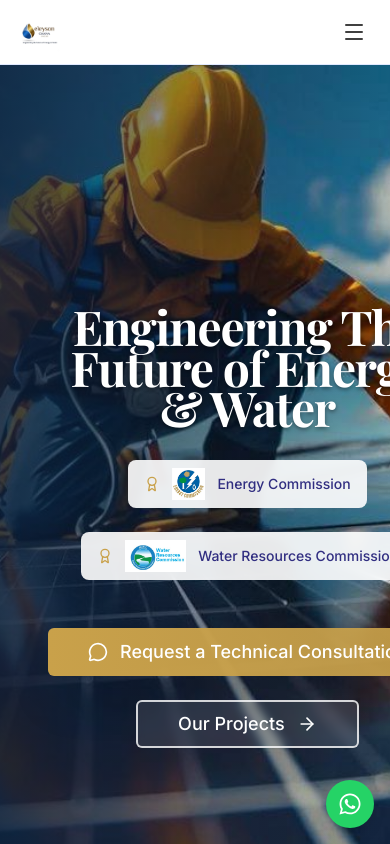
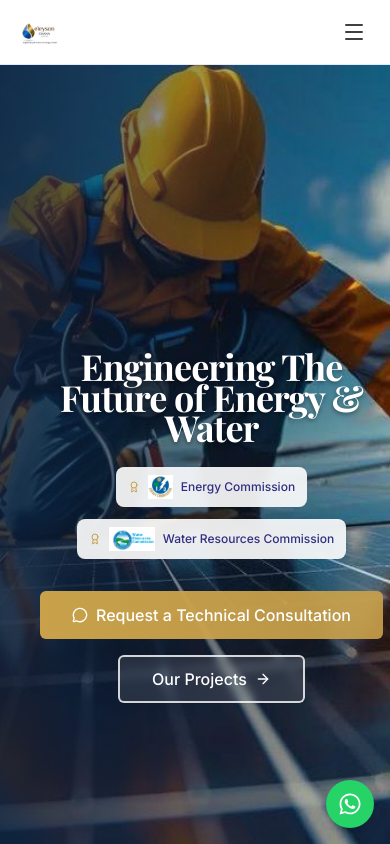
Before and after one commit to dromorongit/EleysonGh, a Next.js app: page / in a window 390 px wide. Shown: the top 844 px of the page. Built offline with nearby package versions, Linux system fonts and the light colour scheme.

Commit message:
Update page.tsx

```diff
--- a/src/app/page.tsx
+++ b/src/app/page.tsx
@@ -45,13 +45,13 @@ return (
 
         <Container className="relative z-10">
           <motion.div
-            className="max-w-5xl mx-auto text-center p-8 md:p-12"
+            className="max-w-5xl mx-auto text-center px-6 py-12 md:px-8 md:py-16"
             initial="initial"
             animate="animate"
             variants={stagger}
           >
             <motion.h1
-              className="text-5xl md:text-7xl lg:text-8xl font-serif font-bold text-white mb-8 leading-[0.85] tracking-tight hero-text-shadow"
+              className="text-4xl md:text-7xl lg:text-8xl font-serif font-bold text-white mb-6 md:mb-8 leading-[0.85] tracking-tight hero-text-shadow"
               variants={fadeInUp}
             >
               Engineering The Future of Energy & Water
@@ -59,35 +59,35 @@ return (
 
             {/* Certifications */}
             <motion.div
-              className="flex flex-wrap justify-center gap-6 mb-12"
+              className="flex flex-wrap justify-center gap-3 md:gap-6 mb-8 md:mb-12"
               variants={fadeInUp}
             >
-              <div className="flex items-center space-x-3 bg-white/90 backdrop-blur-sm px-4 py-2 rounded-lg">
-                <Award className="w-4 h-4 text-gold flex-shrink-0" />
-                <img src="/images/energycomm.PNG" alt="Energy Commission" className="h-8 w-auto" />
-                <span className="text-primary-900 font-medium text-sm">Energy Commission</span>
+              <div className="flex items-center space-x-2 bg-white/90 backdrop-blur-sm px-3 py-2 md:px-4 md:py-2 rounded-lg">
+                <Award className="w-3 h-3 md:w-4 md:h-4 text-gold flex-shrink-0" />
+                <img src="/images/energycomm.PNG" alt="Energy Commission" className="h-6 w-auto md:h-8" />
+                <span className="text-primary-900 font-medium text-xs md:text-sm">Energy Commission</span>
               </div>
-              <div className="flex items-center space-x-3 bg-white/90 backdrop-blur-sm px-4 py-2 rounded-lg">
-                <Award className="w-4 h-4 text-gold flex-shrink-0" />
-                <img src="/images/waterresource.PNG" alt="Water Resources Commission" className="h-8 w-auto" />
-                <span className="text-primary-900 font-medium text-sm">Water Resources Commission</span>
+              <div className="flex items-center space-x-2 bg-white/90 backdrop-blur-sm px-3 py-2 md:px-4 md:py-2 rounded-lg">
+                <Award className="w-3 h-3 md:w-4 md:h-4 text-gold flex-shrink-0" />
+                <img src="/images/waterresource.PNG" alt="Water Resources Commission" className="h-6 w-auto md:h-8" />
+                <span className="text-primary-900 font-medium text-xs md:text-sm">Water Resources Commission</span>
               </div>
             </motion.div>
 
             <motion.div
-              className="flex flex-col sm:flex-row gap-6 justify-center"
+              className="flex flex-col sm:flex-row gap-4 justify-center"
               variants={fadeInUp}
             >
                 <Link href="/request-a-quote">
-                <Button size="lg" variant="gold" className="text-lg px-10 py-5 bg-gradient-to-r from-gold to-gold/90 shadow-2xl hover:shadow-gold/30 hover:from-gold/90 hover:to-gold/80 transition-all duration-300">
-                  <MessageCircle className="w-5 h-5 mr-3" />
+                <Button size="lg" variant="gold" className="text-base md:text-lg px-8 md:px-10 py-4 md:py-5 bg-gradient-to-r from-gold to-gold/90 shadow-2xl hover:shadow-gold/30 hover:from-gold/90 hover:to-gold/80 transition-all duration-300">
+                  <MessageCircle className="w-4 h-4 md:w-5 md:h-5 mr-2 md:mr-3" />
                   Request a Technical Consultation
                 </Button>
               </Link>
               <Link href="/projects">
-                <Button variant="outline" size="lg" className="text-lg px-10 py-5 border-2 border-white/80 text-white bg-white/10 backdrop-blur-sm hover:bg-white/20 transition-all duration-300">
+                <Button variant="outline" size="lg" className="text-base md:text-lg px-8 md:px-10 py-4 md:py-5 border-2 border-white/80 text-white bg-white/10 backdrop-blur-sm hover:bg-white/20 transition-all duration-300">
                   Our Projects
-                  <ArrowRight className="w-5 h-5 ml-3" />
+                  <ArrowRight className="w-4 h-4 md:w-5 md:h-5 ml-2 md:ml-3" />
                 </Button>
               </Link>
             </motion.div>
```
